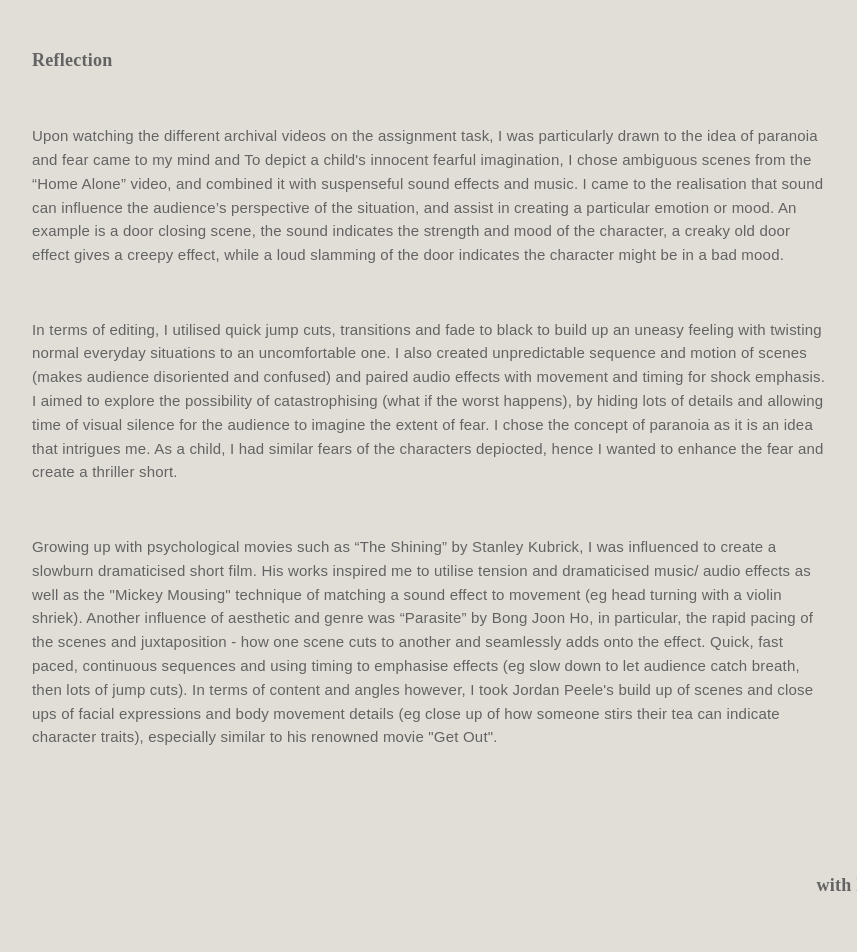
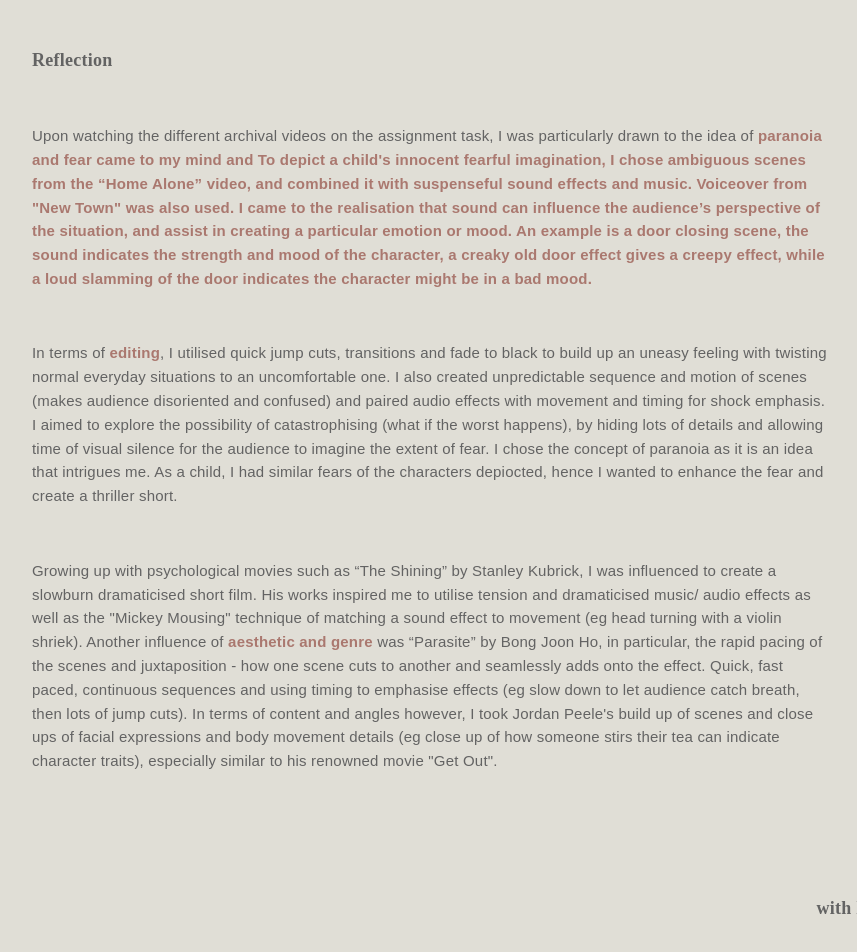
Before and after one commit to jacelinenangoy/portfolio, a plain HTML site: page project1.html in a window 1280 px wide. Shown: the part 760-1712 px from the top of the page, without its empty margins (208-1065 px from the left). Drawn offline with Linux system fonts and the light colour scheme; a web font is replaced by a local one.

Commit message:
Update project1.html

```diff
--- a/project1.html
+++ b/project1.html
@@ -63,20 +63,20 @@
 <br>
 
 <p>
-Upon watching the different archival videos on the assignment task, I was particularly drawn to the idea of paranoia and fear came to my mind and
-To depict a child's innocent fearful imagination, I chose ambiguous scenes from the “Home Alone” video, and combined it with suspenseful sound effects and music.
-I came to the realisation that sound can influence the audience’s perspective of the situation, and assist in creating a particular emotion or mood. An example is a door closing scene, the sound indicates the strength and mood of the character, a creaky old door effect gives a creepy effect, while a loud slamming of the door indicates the character might be in a bad mood.
+Upon watching the different archival videos on the assignment task, I was particularly drawn to the idea of <strong><span style="color: #aa786f">paranoia and fear came to my mind and
+To depict a child's innocent fearful imagination, I chose ambiguous scenes from the <strong><span style="color: #aa786f">“Home Alone”</span></strong> video, and combined it with suspenseful sound effects and music. Voiceover from <strong><span style="color: #aa786f">"New Town"</span></strong> was also used.
+I came to the realisation that <strong><span style="color: #aa786f">sound</span></strong> can influence the audience’s perspective of the situation, and assist in creating a particular emotion or mood. An example is a door closing scene, the sound indicates the strength and mood of the character, a creaky old door effect gives a creepy effect, while a loud slamming of the door indicates the character might be in a bad mood.
 </p>
 <br>
 <p>
-In terms of editing, I utilised quick jump cuts, transitions and fade to black to build up an uneasy feeling with twisting normal everyday situations to an uncomfortable one. I also created unpredictable sequence and motion of scenes (makes audience disoriented and confused) and paired audio effects with movement and timing for shock emphasis.
+In terms of <strong><span style="color: #aa786f">editing</span></strong>, I utilised quick jump cuts, transitions and fade to black to build up an uneasy feeling with twisting normal everyday situations to an uncomfortable one. I also created unpredictable sequence and motion of scenes (makes audience disoriented and confused) and paired audio effects with movement and timing for shock emphasis.
 I aimed to explore the possibility of catastrophising (what if the worst happens), by hiding lots of details and allowing time of visual silence for the audience to imagine the extent of fear.
 I chose the concept of paranoia as it is an idea that intrigues me. As a child, I had similar fears of the characters depiocted, hence I wanted to enhance the fear and create a thriller short.
 </p>
 <br>
 <p>
 Growing up with psychological movies such as “The Shining” by Stanley Kubrick, I was influenced to create a slowburn dramaticised short film. His works inspired me to utilise tension and dramaticised music/ audio effects as well as the "Mickey Mousing" technique of matching a sound effect to movement (eg head turning with a violin shriek).
-Another influence of aesthetic and genre was “Parasite” by Bong Joon Ho, in particular, the rapid pacing of the scenes and juxtaposition - how one scene cuts to another and seamlessly adds onto the effect. Quick, fast paced, continuous sequences and using timing to emphasise effects (eg slow down to let audience catch breath, then lots of jump cuts). In terms of content and angles however, I took Jordan Peele's build up of scenes and close ups of facial expressions and body movement details (eg close up of how someone stirs their tea can indicate character traits), especially similar to his renowned movie "Get Out".
+Another influence of <strong><span style="color: #aa786f">aesthetic and genre</span></strong> was “Parasite” by Bong Joon Ho, in particular, the rapid pacing of the scenes and juxtaposition - how one scene cuts to another and seamlessly adds onto the effect. Quick, fast paced, continuous sequences and using timing to emphasise effects (eg slow down to let audience catch breath, then lots of jump cuts). In terms of content and angles however, I took Jordan Peele's build up of scenes and close ups of facial expressions and body movement details (eg close up of how someone stirs their tea can indicate character traits), especially similar to his renowned movie "Get Out".
 </p>
 </div>
 
```
